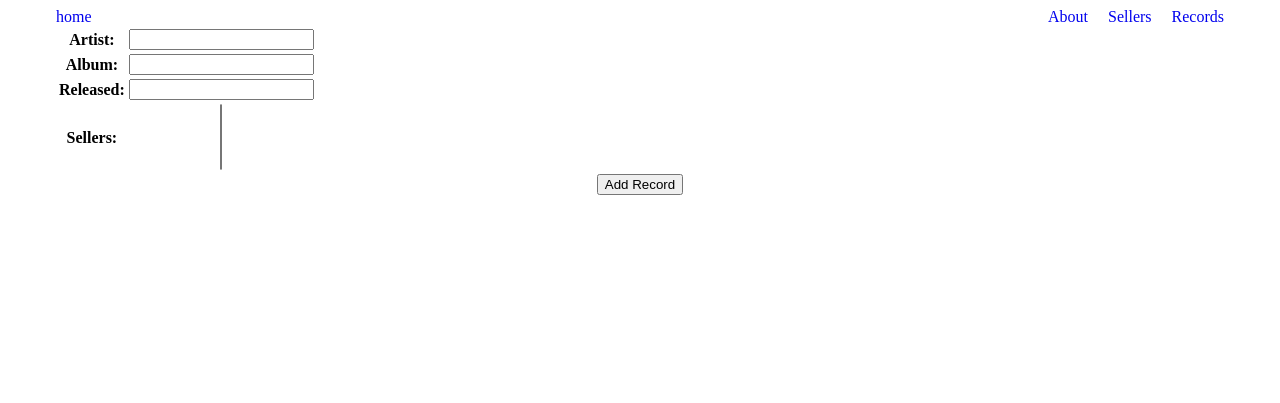
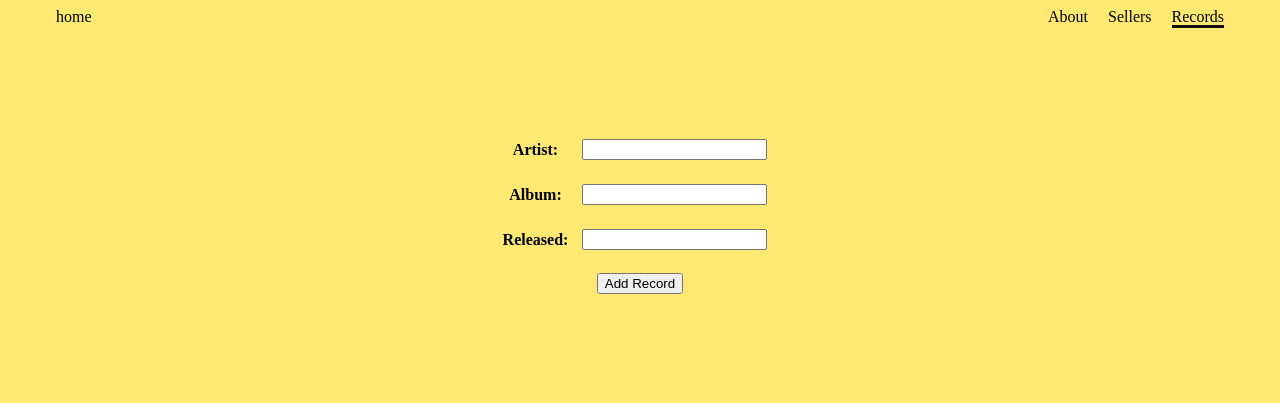
Before and after one commit to szaccagni/recordcollector, a Django app: page /records/create/ in a window 1280 px wide. Shown: the top 403 px of the page. Run offline with Django 4.2, Linux system fonts and the light colour scheme; data that the repository does not hold is empty.

Commit message:
adds styling to record edit and create

```diff
--- a/main_app/static/css/style.css
+++ b/main_app/static/css/style.css
@@ -19,11 +19,14 @@ a {
     text-decoration: none;
 }
 
+.center-container {
+    display: flex;
+    justify-content: center;
+}
 
 .flex-container {
     display: flex;
     flex-wrap: wrap;
-    justify-content: space-between;
     padding: 100px 30px;
 }
 
@@ -228,10 +231,18 @@ a {
     align-items: center;
     justify-content: center;
     color: white;
-    transition: all .3s;
+    transition: color,background-color .3s;
 }
 
 .add-new-record:hover {
     background-color: rgb(229, 89, 55);
     color: rgb(255,233,115);
 }
+
+.records-form {
+    padding: 100px 0;
+}
+
+.records-form input {
+    margin: 10px;
+}
--- a/main_app/templates/main_app/record_form.html
+++ b/main_app/templates/main_app/record_form.html
@@ -1,6 +1,9 @@
 {% extends 'base.html' %}
 {% block title %}<title>New Record</title>{% endblock %}
+{% block bodytag %} class="records" {% endblock %}
 {% block content %}
+<div class="center-container">
+    <div class="records-form">
         <form action="" method="POST">
             {% csrf_token %}
             <table>
@@ -12,4 +15,6 @@
                 <input type="submit" value="Add Record">
             {% endif %}
         </form>
+    </div>
+</div>
 {% endblock %}
--- a/main_app/views.py
+++ b/main_app/views.py
@@ -28,11 +28,22 @@ def records_detail(request, record_id):
 
 class RecordCreate(CreateView):
     model = Record
-    fields = '__all__'
+    fields = ['artist', 'album', 'released']
+    def get_context_data(self, **kwargs):
+        context = super(RecordCreate, self).get_context_data(**kwargs)
+        context['activeLink'] = 'records'
+        context['dataColor'] = '#0E0E0F'
+        return context
 
 class RecordUpdate(UpdateView):
     model = Record
-    fields = '__all__'
+    fields = ['artist', 'album', 'released']
+
+    def get_context_data(self, **kwargs):
+        context = super(RecordUpdate, self).get_context_data(**kwargs)
+        context['activeLink'] = 'records'
+        context['dataColor'] = '#0E0E0F'
+        return context
 
 class RecordDelete(DeleteView):
     model = Record
```
Also changed, not shown: main_app/templates/records/index.html (indentation only). Lines whose indentation alone changed are shown as unchanged.
